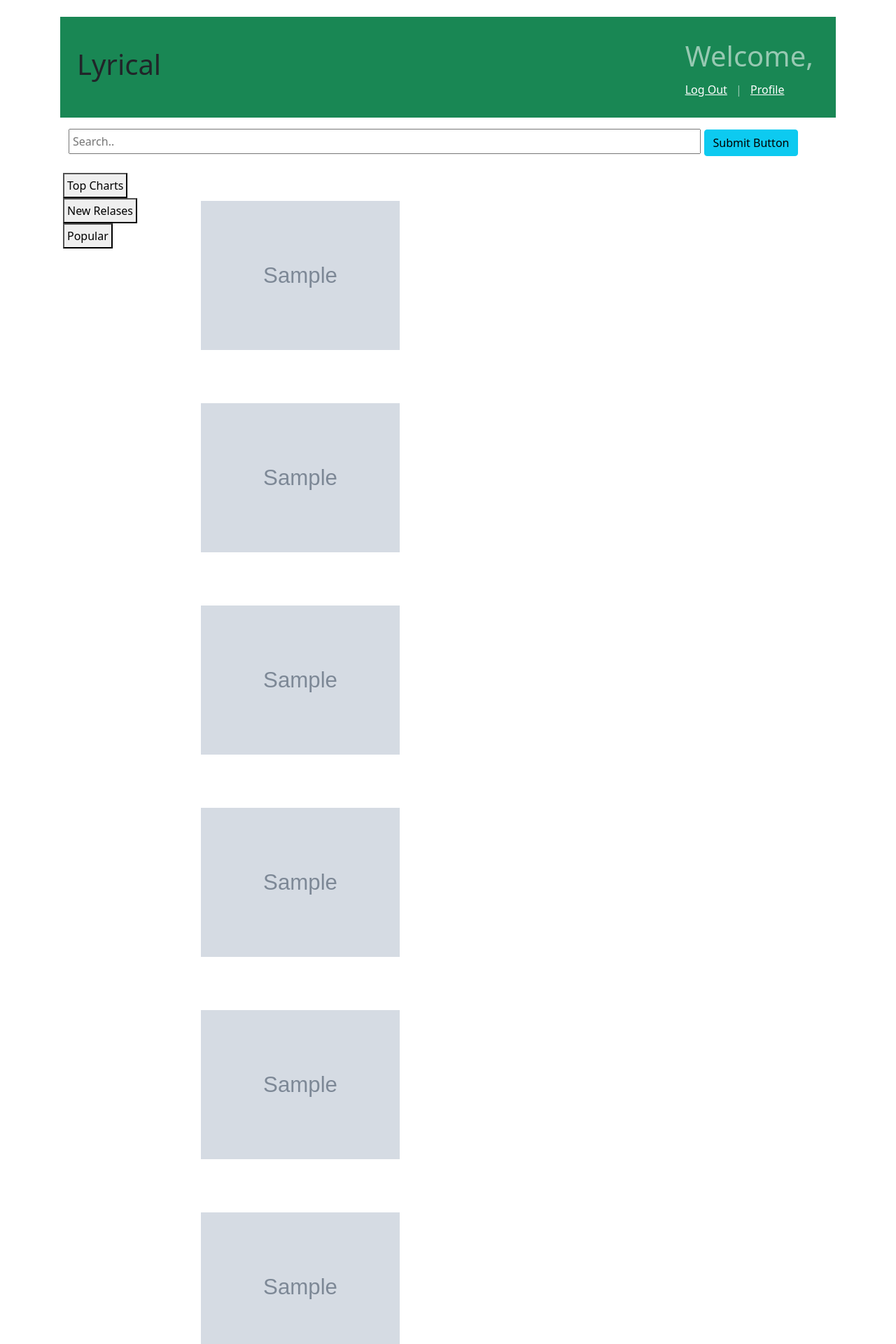
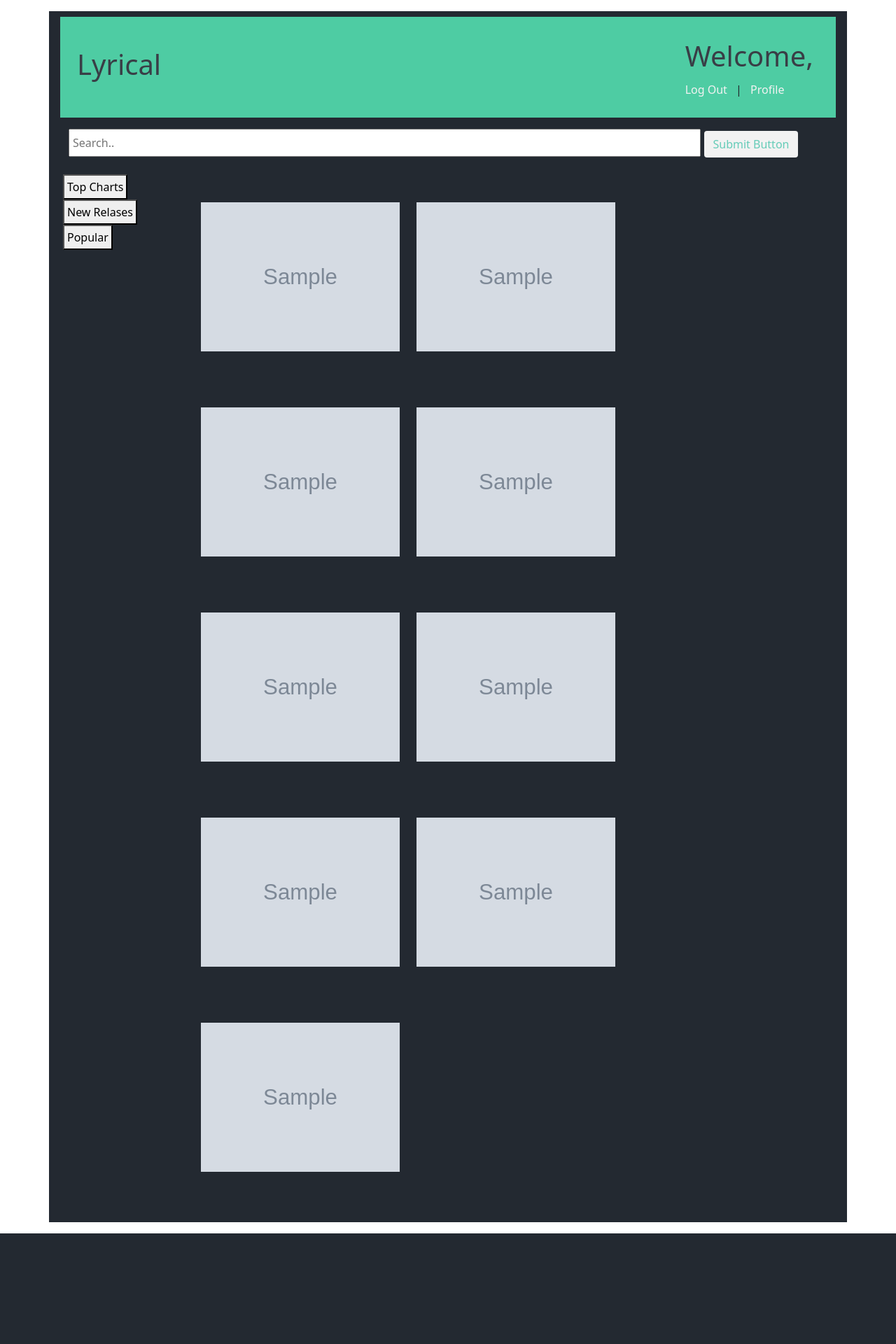
Before and after one commit to quindelj/lyrics_project, a Django app: template login_app/templates/home.html in a window 1280 px wide. Shown: the top 1920 px of the page at 70% size. After the commit the page ends 1762 px from the top, so only its background shows below. Run offline with Django 3.2, Linux system fonts and the light colour scheme; the template is opened without the code that fills it: most values are stand-ins (such as "Sample title", 1, 10 or a date in 2020); grey boxes marked "Sample" are stand-in pictures.

Commit message:
rediriect loop

```diff
--- a/login_app/static/style.css
+++ b/login_app/static/style.css
@@ -18,13 +18,13 @@
 .overlay {
     position: absolute;
     bottom: 0;
-    background: rgb(0, 0, 0);
-    background: rgba(0, 0, 0, 0.5); /* Black see-through */
-    color: #f1f1f1;
+    background: #4ecca3;
+    background:  rgba(78, 204, 162, 0.555); /* Black see-through */
+    color: #f2f2f2;
     width: 100%;
     transition: .5s ease;
     opacity:0;
-    color: white;
+    color: #f2f2f2;
     font-size: 20px;
     padding: 20px;
     text-align: center;
@@ -32,3 +32,62 @@
 .img_con:hover .overlay {
     opacity: 1;
 }
+
+#display{
+    display: inline-flex;
+}
+
+.container{
+    background-color:#232931;
+}
+
+.navbar{
+    background-color: #4ecca3;
+}
+
+.navbar h1{
+    color: #393e46;
+}
+
+text{
+    color: #3b945e
+}
+
+a:link{
+    text-decoration: none;
+}
+
+a:link, a:visited{
+    color: #f2f2f2
+}
+
+a:hover{
+    color: #3b945e;
+}
+
+a:active{
+    color: #65CCB8;
+}
+
+.form-label{
+    color: #f2f2f2;
+}
+
+.form-control{
+    background-color: #3b945e;
+    border: none
+}
+
+.form.control.col-10{
+    height: 40px;
+}
+
+.btn{
+    background-color: #f2f2f2;
+    color: #65CCB8;
+}
+
+.btn:hover{
+    color: #f2f2f2;
+    background-color: #4ecca3;
+}
--- a/login_app/templates/home.html
+++ b/login_app/templates/home.html
@@ -10,11 +10,11 @@
         <link href="https://cdn.jsdelivr.net/npm/bootstrap@5.0.0/dist/css/bootstrap.min.css" rel="stylesheet" integrity="sha384-wEmeIV1mKuiNpC+IOBjI7aAzPcEZeedi5yW5f2yOq55WWLwNGmvvx4Um1vskeMj0" crossorigin="anonymous">
         <script src="https://cdn.jsdelivr.net/npm/bootstrap@5.0.0/dist/js/bootstrap.bundle.min.js" integrity="sha384-p34f1UUtsS3wqzfto5wAAmdvj+osOnFyQFpp4Ua3gs/ZVWx6oOypYoCJhGGScy+8" crossorigin="anonymous"></script>
 
-        <link rel="stylesheet" type="text/css" href="{% static 'css/style.css' %}">
+        <link rel="stylesheet" type="text/css" href="{% static 'style.css' %}">
     </head>
     <body>
         <div class="container">
-            <nav class="navbar navbar-expand lg navbar-dark bg-success">
+            <nav class="navbar ">
                 <div class="container-fluid">
                     <h1>Lyrical</h1>
                     <span class="navbar-text">
@@ -27,7 +27,7 @@
                 <form action="search_list" method="POST">
                     {% csrf_token %}
                     <input class="form control col-10" type="search" name="search" placeholder="Search..">
-                    <input type="submit" class="btn btn-info" value="Submit Button">
+                    <input type="submit" class="btn " value="Submit Button">
                 </form>
 
             </div>
@@ -37,7 +37,7 @@
                     <button class="sidelinks" >New Relases</button>
                     <button class="sidelinks" >Popular</button>
                 </div>
-                <div class='col-10' id='display'>
+                <div class='col-10 align-content-stretch flex-wrap' id='display' >
 
                     <div class="img_con">
                         <a href="/view_lyrics/{{response.chart_items.0.item.id}}"><img src="{{response.chart_items.0.item.header_image_thumbnail_url}}" alt="Avatar" class="image"></a>
@@ -45,12 +45,12 @@
                     </div>
 
                     <div class="img_con">
-                        <a href=""><img src="{{response.chart_items.1.item.header_image_thumbnail_url}}" alt="Avatar" class="image"></a>
+                        <a href="/view_lyrics/?{{response.chart_items.1.item.id}}"><img src="{{response.chart_items.1.item.header_image_thumbnail_url}}" alt="Avatar" class="image"></a>
                         <div class="overlay">{{response.chart_items.1.item.full_title}}</div>
                     </div>
 
                     <div class="img_con">
-                        <a href=""><img src="{{response.chart_items.2.item.header_image_thumbnail_url}}" alt="Avatar" class="image"></a>
+                        <a href="/view_lyrics/{{response.chart_items.2.item.id}}"><img src="{{response.chart_items.2.item.header_image_thumbnail_url}}" alt="Avatar" class="image"></a>
                         <div class="overlay">{{response.chart_items.2.item.full_title}}</div>
                     </div>
 
--- a/login_app/urls.py
+++ b/login_app/urls.py
@@ -1,5 +1,6 @@
 from django.urls import path
 from .  import views
+from . views import view_lyrics
 
 urlpatterns = [
     path('', views.index),
@@ -12,5 +13,7 @@ urlpatterns = [
     path('add_comment/<int:id>', views.post_comment),
     path('like/<int:id>', views.add_like),
     path('delete/<int:id>', views.delete_comment),
-    path('view_lyrics/<int:id>', views.view_lyrics),
+    #path('view_lyrics/<int:id>', views.view_lyrics),
+    path('view_lyrics/<int:id>', view_lyrics ),
+    path('all_time', views.all_time)
 ]
```
Also changed, not shown: login_app/views.py (+27 -7 lines).
